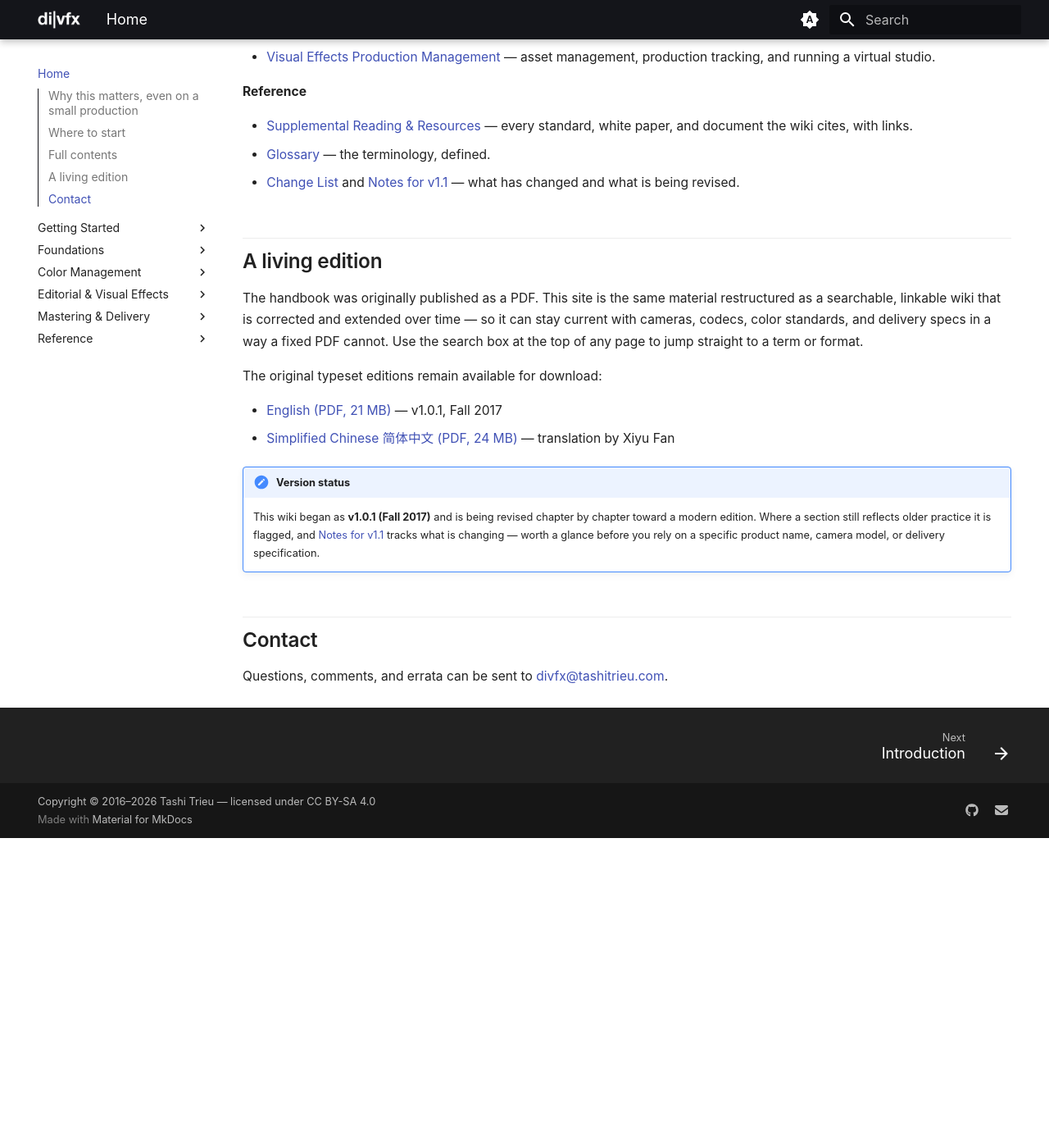
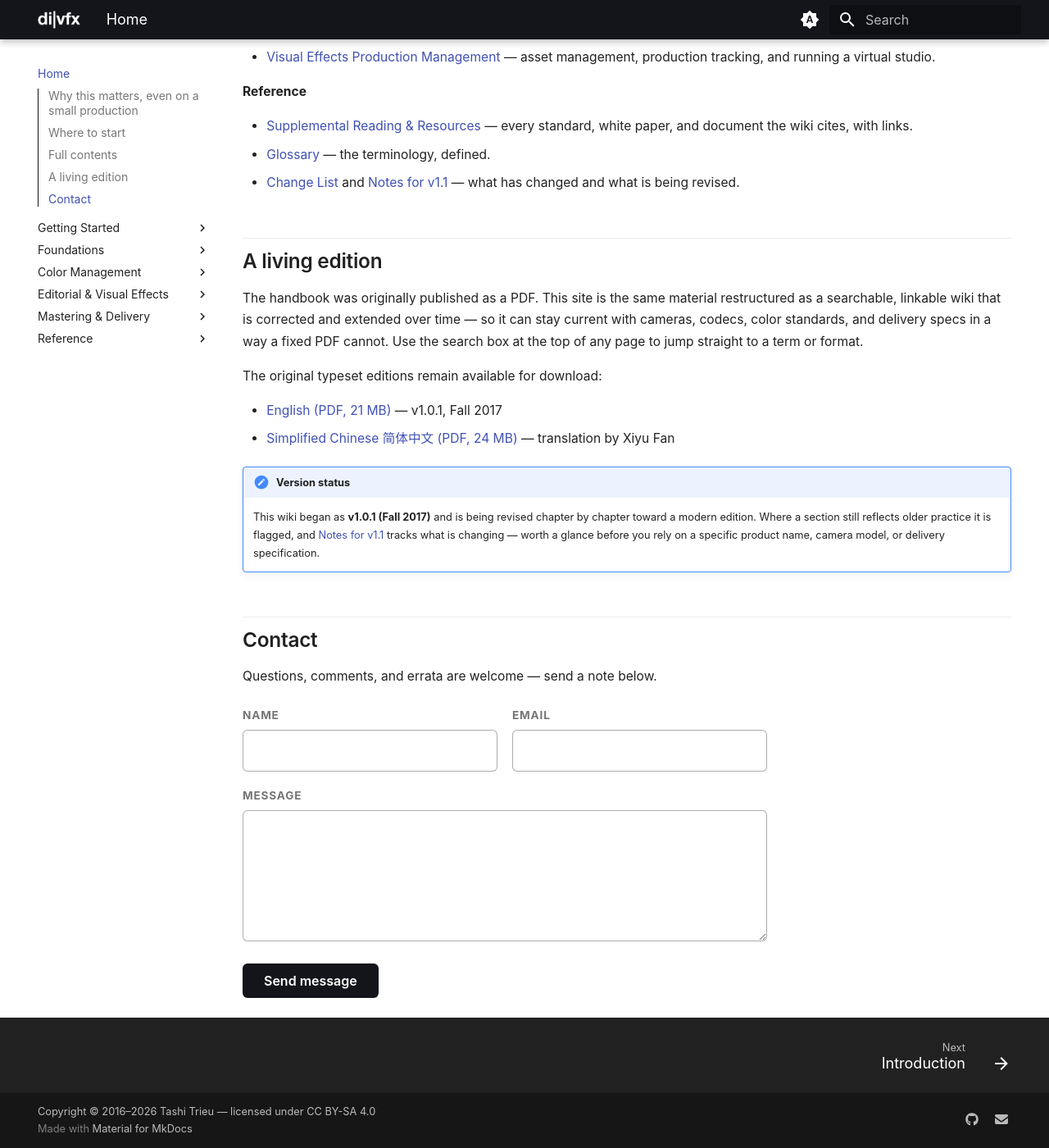
Before and after one commit to tashdor/divfx, an MkDocs documentation site: the page built from docs/index.md, in a window 1280 px wide and 1400 px high, scrolled down 2282 px. Shown: the whole window at 82% size. Built offline with MkDocs 1.6.1 and Material for MkDocs 9.7.7, drawn with Linux system fonts in a browser that asks for light colours; the version menu is left out; before the commit the page ends 3304 px from its top, so only the background shows below that.

Commit message:
Replace contact email with a Formspree contact form
Contact section on the landing page now has a name/email/message form
(all required) posting to Formspree, with the subject hardcoded to
'divfx Inquiry'. Theme-aware styling in extra.css.

Co-Authored-By: Claude Opus 4.8 <noreply@anthropic.com>

```diff
--- a/docs/index.md
+++ b/docs/index.md
@@ -125,4 +125,23 @@ The original typeset editions remain available for download:
 
 ## Contact
 
-Questions, comments, and errata can be sent to [divfx@tashitrieu.com](mailto:divfx@tashitrieu.com).
+Questions, comments, and errata are welcome — send a note below.
+
+<form class="contact-form" action="https://formspree.io/f/mpqvljlq" method="POST">
+  <input type="hidden" name="_subject" value="divfx Inquiry">
+  <div class="cf-grid">
+    <label class="cf-field">
+      <span>Name</span>
+      <input type="text" name="name" required autocomplete="name">
+    </label>
+    <label class="cf-field">
+      <span>Email</span>
+      <input type="email" name="email" required autocomplete="email">
+    </label>
+  </div>
+  <label class="cf-field">
+    <span>Message</span>
+    <textarea name="message" rows="5" required></textarea>
+  </label>
+  <button type="submit" class="cf-submit">Send message</button>
+</form>
--- a/docs/stylesheets/extra.css
+++ b/docs/stylesheets/extra.css
@@ -192,3 +192,25 @@
   color: var(--md-default-fg-color--light);
   font-size: 0.72rem;
 }
+
+/* Contact form (Formspree) — theme-aware, matches Material tokens. */
+.md-typeset .contact-form { max-width: 640px; margin: 1.4em 0; }
+.md-typeset .contact-form .cf-grid { display: grid; grid-template-columns: 1fr 1fr; gap: 0.9rem; margin-bottom: 0.9rem; }
+.md-typeset .contact-form .cf-grid .cf-field { margin-bottom: 0; }
+.md-typeset .contact-form .cf-field { display: block; margin-bottom: 0.9rem; }
+.md-typeset .contact-form .cf-field > span { display: block; font-size: .68rem; font-weight: 700; text-transform: uppercase; letter-spacing: .06em; color: var(--md-default-fg-color--light); margin-bottom: .3rem; }
+.md-typeset .contact-form input,
+.md-typeset .contact-form textarea {
+  width: 100%; box-sizing: border-box; padding: .55rem .7rem; font: inherit; font-size: .8rem;
+  color: var(--md-default-fg-color); background: var(--md-default-bg-color);
+  border: 1px solid var(--md-default-fg-color--lighter); border-radius: 6px; transition: border-color .15s ease;
+}
+.md-typeset .contact-form textarea { resize: vertical; min-height: 5.5rem; }
+.md-typeset .contact-form input:focus,
+.md-typeset .contact-form textarea:focus { outline: none; border-color: var(--md-primary-fg-color); }
+.md-typeset .contact-form .cf-submit {
+  appearance: none; cursor: pointer; padding: .55rem 1.3rem; font-size: .8rem; font-weight: 600;
+  color: var(--md-primary-bg-color); background: var(--md-primary-fg-color);
+  border: none; border-radius: 6px; transition: opacity .15s ease;
+}
+.md-typeset .contact-form .cf-submit:hover { opacity: .88; }
```
